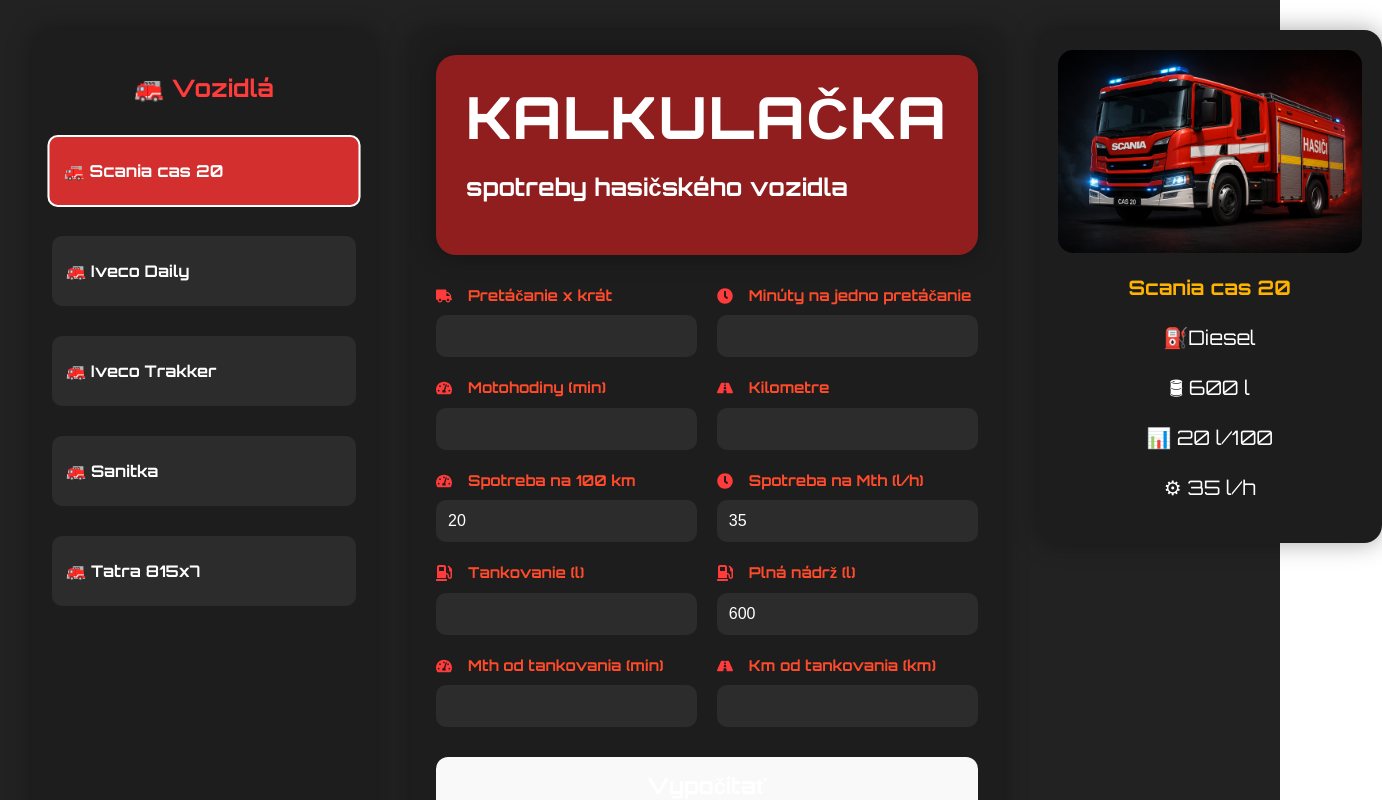
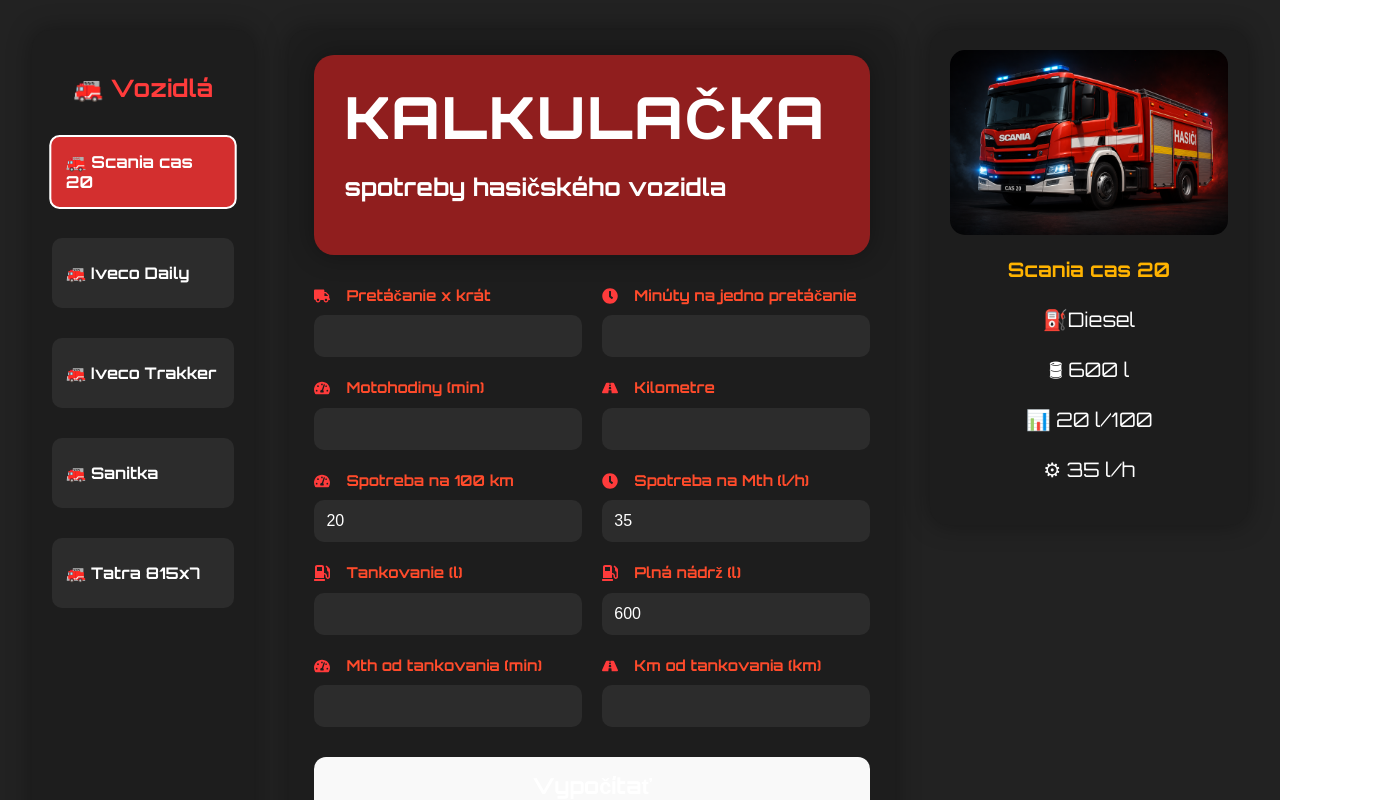
Before and after one commit to knapcikmarek/vyuctovanie, a React (Vite) app: page / in a window 1280 px wide. Shown: the top 800 px of the page, 1382 px wide, since content can reach past the window. Built offline with nearby package versions, Linux system fonts and the light colour scheme.

Commit message:
uprava percenta main sidebar  rightpanel

```diff
--- a/src/App.css
+++ b/src/App.css
@@ -309,8 +309,8 @@
 }
 
 .right-panel{
-  width: 25%;
-  min-width: 25%;
+  width: 35%;
+  min-width: auto;
   background-color: #1d1d1d;
   border-radius: 18px;
   padding: 20px;
@@ -353,8 +353,8 @@
 }
 
 .sidebar{
-  width:25%;
-  min-width: 25%;
+  width:15%;
+  min-width: auto;
   height: 100vh;
   overflow-y:auto;
   background:#1d1d1d;
@@ -554,6 +554,7 @@
     .main-panel{
       display: block;
         width:50%;
+        min-width: auto;
         padding:15px;
         margin:0px;
         border-radius: 0;
```
